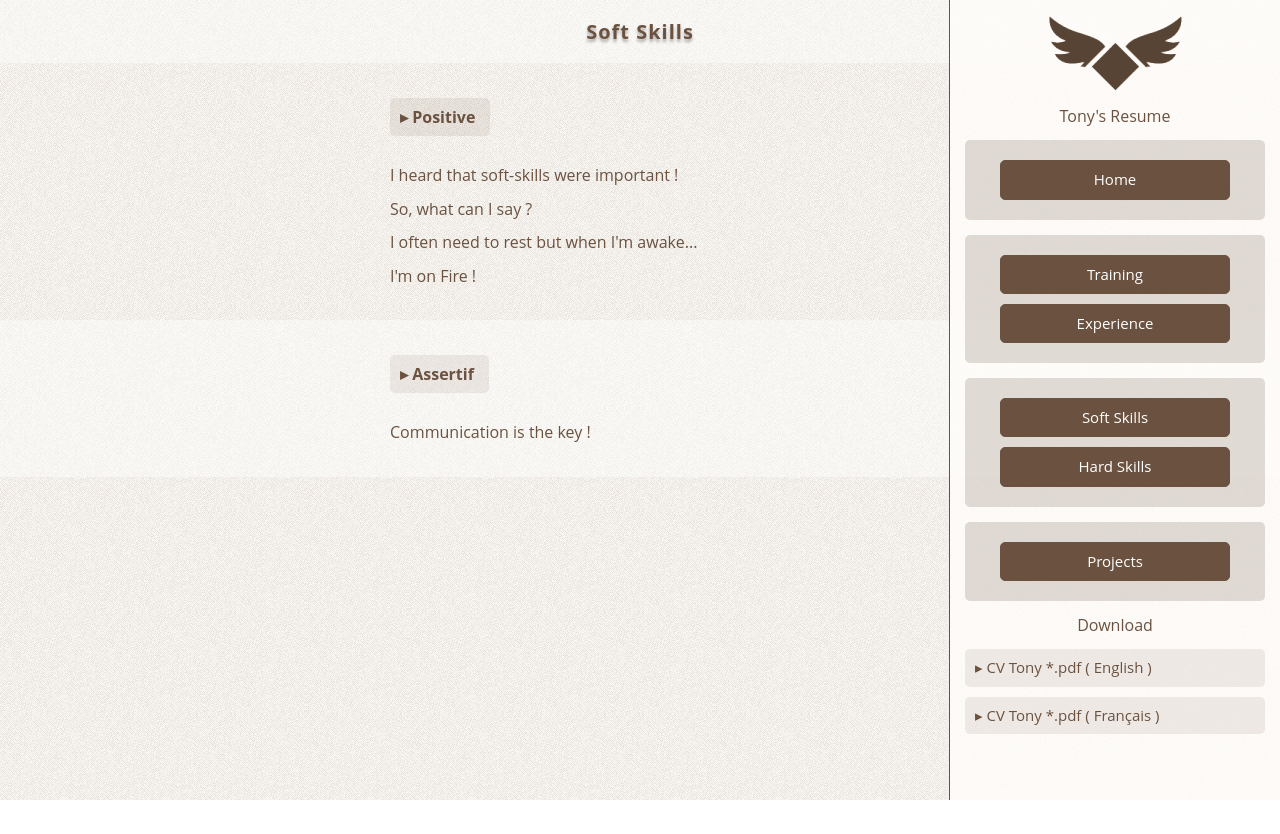
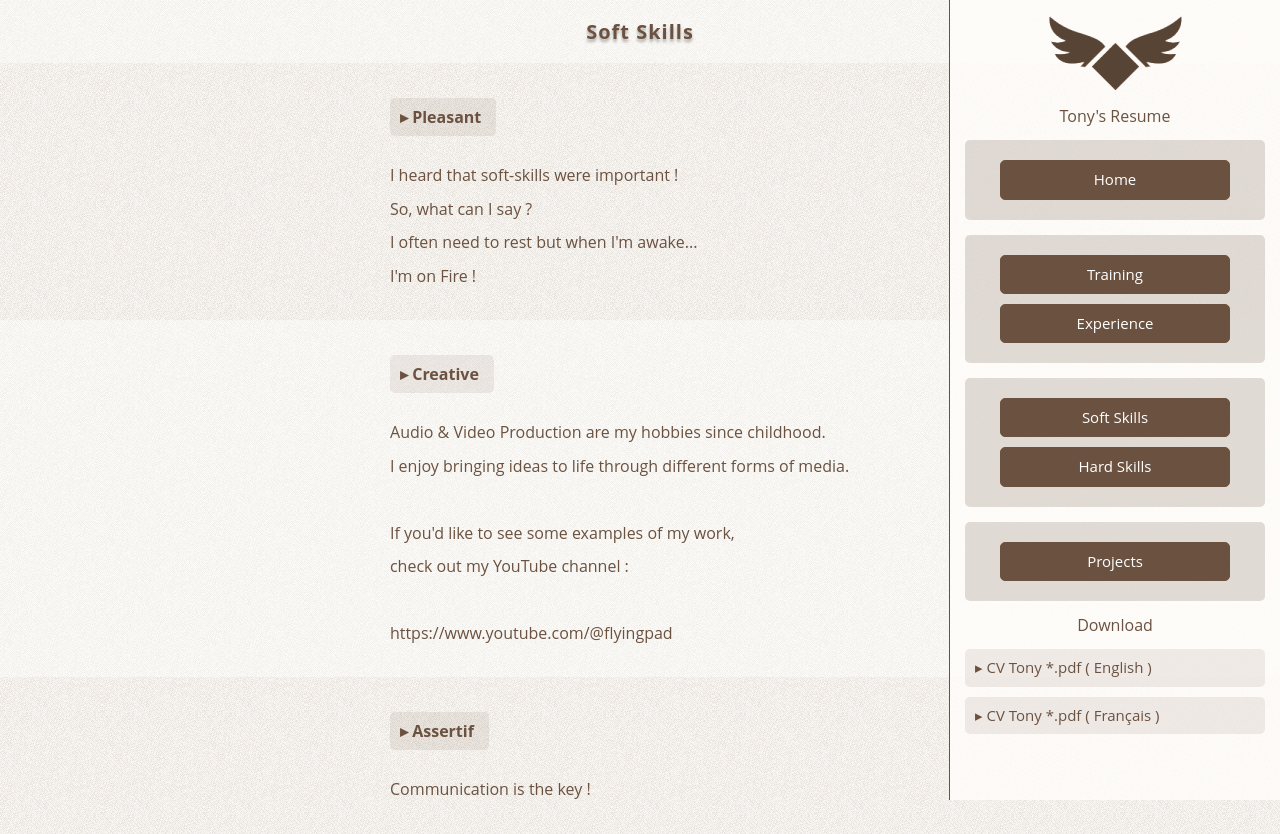
Before and after one commit to FlyingPAD/curriculum-vitae-online.front.angular, an Angular app: page /soft-skills in a window 1280 px wide. Before the commit the page ends 800 px from the top, so only its background shows below. Built offline with nearby package versions, Linux system fonts and the light colour scheme.

Commit message:
content update

```diff
--- a/src/app/app-modules/mod-cv/cv-pages/cv-skills-hard/cv-skills-hard.component.html
+++ b/src/app/app-modules/mod-cv/cv-pages/cv-skills-hard/cv-skills-hard.component.html
@@ -26,7 +26,7 @@
         </div>
         <p>- Business Analysis</p>
         <p>- <b>UML</b> ( Unified Modeling Language )</p>
-        <p>- ER Modeling & Relational Schemas</p>
+        <p>- ER Diagram & Relational Schema</p>
     </div>
 </div>
 
--- a/src/app/app-modules/mod-cv/cv-pages/cv-skills-soft/cv-skills-soft.component.html
+++ b/src/app/app-modules/mod-cv/cv-pages/cv-skills-soft/cv-skills-soft.component.html
@@ -11,7 +11,7 @@
 
 <div id="container">
     <div class="cv_category_title">
-        <p class="period">▸ Positive</p>
+        <p class="period">▸ Pleasant</p>
     </div>
     <p>I heard that soft-skills were important !</p>
 
@@ -24,8 +24,21 @@
 <div id="row_white">
     <div id="container">
         <div class="cv_category_title">
-            <p class="period">▸ Assertif</p>
+            <p class="period">▸ Creative</p>
         </div>
-        <p>Communication is the key !</p>
+        <p>Audio & Video Production are my hobbies since childhood.</p>
+        <p>I enjoy bringing ideas to life through different forms of media.</p>
+        <br>
+        <p>If you'd like to see some examples of my work,</p>
+        <p>check out my YouTube channel :</p>
+        <br>
+        <p><a target='blank' href='https://www.youtube.com/@flyingpad'>https://www.youtube.com/@flyingpad</a></p>
     </div>
 </div>
+
+<div id="container">
+    <div class="cv_category_title">
+        <p class="period">▸ Assertif</p>
+    </div>
+    <p>Communication is the key !</p>
+</div>
```
